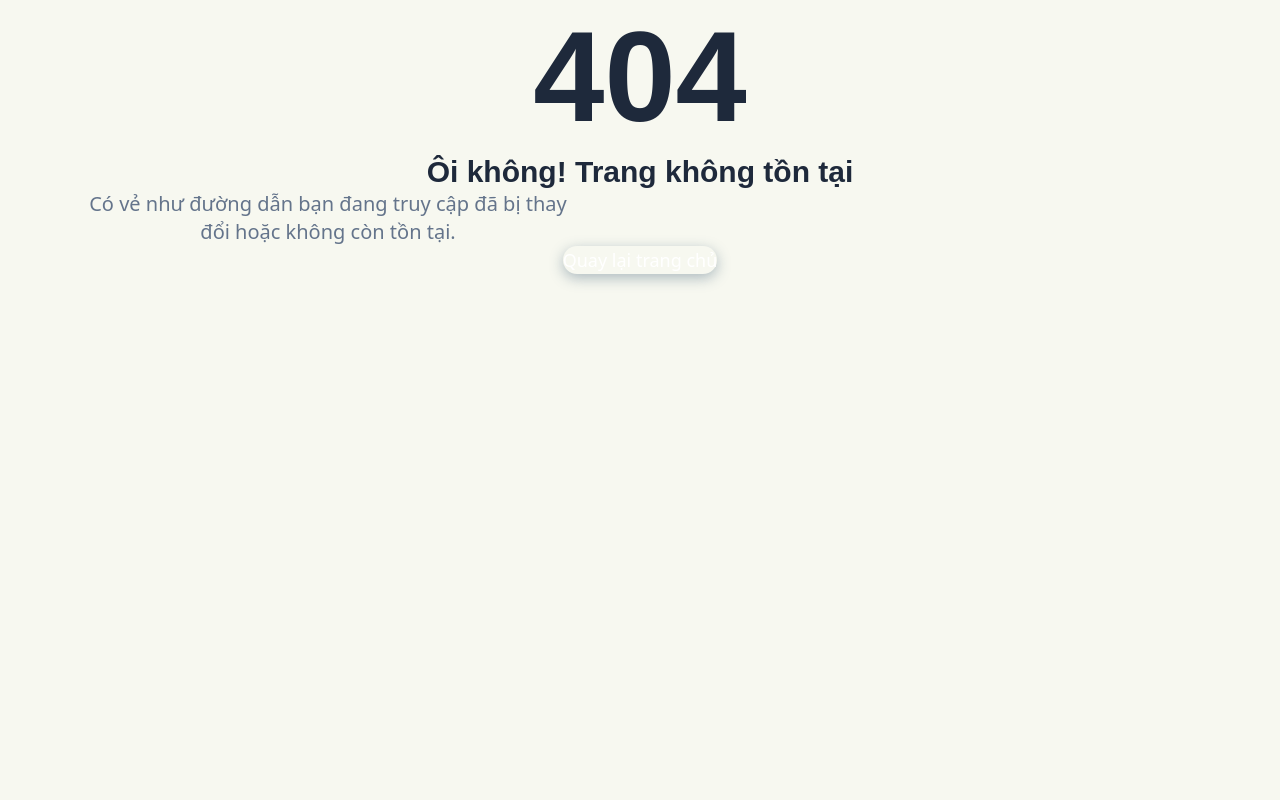
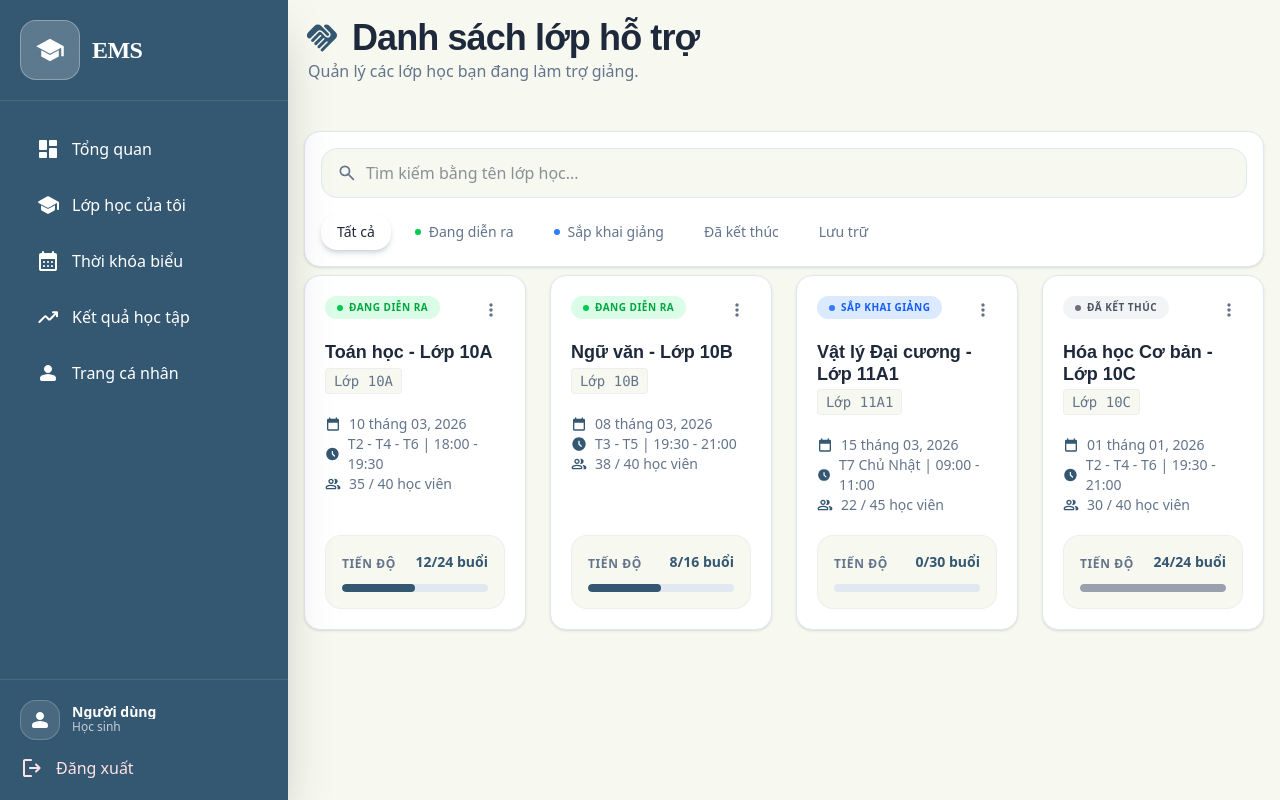
Before and after one commit to VCongNam/EMS-FE, a React (Vite) app: page /assisted-classes in a window 1280 px wide. Before the commit this address led to /404. Built offline with nearby package versions, Linux system fonts and the light colour scheme; a web font is replaced by a local one.

Commit message:
feat: Add initial dashboard pages, class management components, user role selection, and authentication state management.

```diff
--- a/src/components/dev/DevRoleSwitcher.jsx
+++ b/src/components/dev/DevRoleSwitcher.jsx
@@ -12,7 +12,7 @@ const DevRoleSwitcher = () => {
                 {[
                     { id: 'student', label: 'HS', icon: 'material-symbols:person-rounded' },
                     { id: 'teacher', label: 'GV', icon: 'material-symbols:school-rounded' },
-                    { id: 'assistant', label: 'TG', icon: 'material-symbols:handshake-rounded' }
+                    { id: 'TA', label: 'TG', icon: 'material-symbols:handshake-rounded' }
                 ].map((r) => (
                     <button
                         key={r.id}
--- a/src/features/auth/components/RoleSelector.jsx
+++ b/src/features/auth/components/RoleSelector.jsx
@@ -4,7 +4,7 @@ const RoleSelector = ({ activeRole, onRoleChange }) => {
     const roles = [
         { id: 'student', label: 'Học sinh' },
         { id: 'teacher', label: 'Giáo viên' },
-        { id: 'assistant', label: 'Trợ giảng' }
+        { id: 'TA', label: 'Trợ giảng' }
     ];
 
     return (
--- a/src/features/dashboard/components/classes/ClassCard.jsx
+++ b/src/features/dashboard/components/classes/ClassCard.jsx
@@ -15,7 +15,7 @@ const getStatusConfig = (status) => {
     }
 };
 
-const ClassCard = ({ classData, onEdit, onArchive, onUnarchive, onViewDetails }) => {
+const ClassCard = ({ classData, onEdit, onArchive, onUnarchive, onViewDetails, basePath = '/teacher/classes' }) => {
     const navigate = useNavigate();
     const statusConfig = getStatusConfig(classData.status);
     const progressPercent = classData.progress?.totalSessions > 0
@@ -41,7 +41,7 @@ const ClassCard = ({ classData, onEdit, onArchive, onUnarchive, onViewDetails })
         if (optionsRef.current && optionsRef.current.contains(e.target)) return;
 
         // Chuyển hướng tới tab Bảng tin của chi tiết lớp
-        navigate(`/teacher/classes/${classData.id}/stream`);
+        navigate(`${basePath}/${classData.id}/stream`);
     };
 
     return (
--- a/src/features/dashboard/components/classes/detail/ClassDetailLayout.jsx
+++ b/src/features/dashboard/components/classes/detail/ClassDetailLayout.jsx
@@ -8,6 +8,10 @@ const ClassDetailLayout = () => {
     const navigate = useNavigate();
     const location = useLocation();
     const [dropdownOpen, setDropdownOpen] = useState(false);
+
+    const basePath = location.pathname.startsWith('/assisted-classes')
+        ? '/assisted-classes'
+        : '/teacher/classes';
 
     const classInfo = mockClasses.find(c => c.id === classId) || {
         name: 'Lớp học không tồn tại',
@@ -32,7 +36,7 @@ const ClassDetailLayout = () => {
             {/* Nav Back Breadcrumb */}
             <div className="!mb-4 flex items-center">
                 <button
-                    onClick={() => navigate('/teacher/classes')}
+                    onClick={() => navigate(basePath)}
                     className="flex items-center !border gap-2 text-sm font-semibold text-text-muted hover:text-primary transition-colors bg-surface !px-4 !py-2 rounded-xl border border-border shadow-sm shadow-primary/5"
                 >
                     <Icon icon="material-symbols:arrow-back-rounded" className="text-lg" />
@@ -68,7 +72,7 @@ const ClassDetailLayout = () => {
                     {tabs.map((tab) => (
                         <NavLink
                             key={tab.path}
-                            to={`/teacher/classes/${classId}/${tab.path}`}
+                            to={`${basePath}/${classId}/${tab.path}`}
                             className={({ isActive }) =>
                                 `flex items-center gap-2 !px-6 !py-4 text-sm font-bold border-b-2 transition-all hover:bg-surface-hover whitespace-nowrap ${
                                     isActive
@@ -110,7 +114,7 @@ const ClassDetailLayout = () => {
                                 <button
                                     key={tab.path}
                                     onClick={() => {
-                                        navigate(`/teacher/classes/${classId}/${tab.path}`);
+                                        navigate(`${basePath}/${classId}/${tab.path}`);
                                         setDropdownOpen(false);
                                     }}
                                     className={`w-full flex items-center gap-3 !px-4 !py-3 text-sm font-semibold transition-colors ${
--- a/src/features/dashboard/pages/ProfilePage.jsx
+++ b/src/features/dashboard/pages/ProfilePage.jsx
@@ -16,7 +16,7 @@ const ProfilePage = () => {
     const roleLabels = {
         student: 'Học sinh',
         teacher: 'Giáo viên',
-        assistant: 'Trợ giảng'
+        TA: 'Trợ giảng'
     };
 
     return (
@@ -114,7 +114,7 @@ const ProfilePage = () => {
                 {/* Right Column: Detailed Sections */}
                 <div className="lg:col-span-8 space-y-6">
                     {/* General Bio Section (Visible to Teachers/Assistants) */}
-                    {(user?.role === 'teacher' || user?.role === 'assistant') && (
+                    {(user?.role === 'teacher' || user?.role === 'TA') && (
                         <div className="bg-surface !p-8 rounded-[2rem] border border-border shadow-sm">
                             <div className="flex items-center justify-between mb-8">
                                 <h3 className="text-xl font-bold text-text-main flex items-center gap-3">
@@ -216,7 +216,7 @@ const ProfilePage = () => {
                         </div>
                     )}
 
-                    {(user?.role === 'teacher' || user?.role === 'assistant') && (
+                    {(user?.role === 'teacher' || user?.role === 'TA') && (
                         <div className="bg-surface !mt-2 !p-8 rounded-[2rem] border border-border shadow-sm animate-fade-in-up">
                             <h3 className="text-xl font-bold text-text-main mb-8 flex items-center gap-3">
                                 <Icon icon="material-symbols:account-balance-wallet" className="text-2xl text-primary" /> Thông tin thanh toán
--- /dev/null
+++ b/src/features/dashboard/pages/TAClassListPage.jsx
@@ -0,0 +1,175 @@
+import React, { useState, useMemo } from 'react';
+import { Icon } from '@iconify/react';
+import Button from '../../../components/ui/Button';
+import ClassCard from '../components/classes/ClassCard';
+import ClassListFilter from '../components/classes/ClassListFilter';
+import CreateClassModal from '../components/classes/CreateClassModal';
+import ClassDetailsModal from '../components/classes/ClassDetailsModal';
+import ConfirmModal from '../../../components/ui/ConfirmModal';
+import { mockClasses } from '../data/mockClasses';
+
+const TAClassListPage = () => {
+    // Note: TA might not have 'create' permissions in reality, but keeping it as requested "copy everything"
+    const [mockClassesData, setMockClassesData] = useState(mockClasses);
+    const [searchQuery, setSearchQuery] = useState('');
+    const [filterStatus, setFilterStatus] = useState('all');
+    const [isModalOpen, setIsModalOpen] = useState(false);
+    const [selectedClass, setSelectedClass] = useState(null);
+    const [viewClass, setViewClass] = useState(null);
+    const [confirmModal, setConfirmModal] = useState({ isOpen: false, type: '', classId: null });
+
+    const handleOpenCreateModal = () => {
+        setSelectedClass(null);
+        setIsModalOpen(true);
+    };
+
+    const handleOpenEditModal = (classData) => {
+        setSelectedClass(classData);
+        setIsModalOpen(true);
+    };
+
+    const handleOpenViewModal = (classData) => {
+        setViewClass(classData);
+    };
+
+    const handleSaveClass = (formData) => {
+        if (selectedClass) {
+            console.log('Update class', selectedClass.id, formData);
+        } else {
+            console.log('Create new class', formData);
+        }
+        setIsModalOpen(false);
+    };
+
+    const openConfirmArchive = (classId) => {
+        setConfirmModal({ isOpen: true, type: 'archive', classId });
+    };
+
+    const openConfirmUnarchive = (classId) => {
+        setConfirmModal({ isOpen: true, type: 'unarchive', classId });
+    };
+
+    const handleConfirmAction = () => {
+        if (confirmModal.type === 'archive') {
+            setMockClassesData(prev => prev.map(cls =>
+                cls.id === confirmModal.classId ? { ...cls, status: 'archived' } : cls
+            ));
+        } else if (confirmModal.type === 'unarchive') {
+            setMockClassesData(prev => prev.map(cls =>
+                cls.id === confirmModal.classId ? { ...cls, status: 'ongoing' } : cls // Mặc định mở lại về ongoing
+            ));
+        }
+        setConfirmModal({ isOpen: false, type: '', classId: null });
+    };
+
+    const closeConfirmModal = () => {
+        setConfirmModal({ isOpen: false, type: '', classId: null });
+    };
+
+    // Filter logic
+    const filteredClasses = useMemo(() => {
+        return mockClassesData.filter(cls => {
+            const matchesSearch = cls.name.toLowerCase().includes(searchQuery.toLowerCase()) ||
+                cls.code.toLowerCase().includes(searchQuery.toLowerCase());
+
+            const matchesFilter = filterStatus === 'all' ? cls.status !== 'archived' : cls.status === filterStatus;
+
+            return matchesSearch && matchesFilter;
+        });
+    }, [searchQuery, filterStatus, mockClassesData]);
+
+    return (
+        <>
+        <div className="w-full mx-auto animate-fade-in">
+            {/* Header Section */}
+            <div className="flex flex-col sm:flex-row sm:items-end justify-between gap-6 !mb-12">
+                <div className="space-y-2">
+                    <h1 className="text-3xl sm:text-4xl font-extrabold text-text-main font-['Outfit'] tracking-tight flex items-center gap-3">
+                        <Icon icon="material-symbols:handshake-rounded" className="text-primary" />
+                        Danh sách lớp hỗ trợ
+                    </h1>
+                    <p className="text-text-muted font-medium !ml-1">
+                        Quản lý các lớp học bạn đang làm trợ giảng.
+                    </p>
+                </div>
+
+
+            </div>
+
+            {/* Filter Section */}
+            <div className="!my-2">
+                <ClassListFilter
+                    searchQuery={searchQuery}
+                    onSearchChange={setSearchQuery}
+                    filterStatus={filterStatus}
+                    onFilterChange={setFilterStatus}
+                />
+            </div>
+
+            {/* Class Grid */}
+            {filteredClasses.length > 0 ? (
+                <div className="grid grid-cols-1 md:grid-cols-2 lg:grid-cols-3 xl:grid-cols-4 gap-6 animate-fade-in-up">
+                    {filteredClasses.map((cls) => (
+                        <ClassCard
+                            key={cls.id}
+                            classData={cls}
+                            onEdit={() => handleOpenEditModal(cls)}
+                            onViewDetails={() => handleOpenViewModal(cls)}
+                            onArchive={() => openConfirmArchive(cls.id)}
+                            onUnarchive={() => openConfirmUnarchive(cls.id)}
+                            basePath="/assisted-classes"
+                        />
+                    ))}
+                </div>
+            ) : (
+                <div className="bg-surface rounded-2xl border border-border !p-12 flex flex-col items-center justify-center text-center shadow-sm min-h-[300px]">
+                    <div className="w-24 h-24 bg-primary/10 rounded-full flex items-center justify-center !mb-6">
+                        <Icon icon="material-symbols:search-off-rounded" className="text-5xl text-primary" />
+                    </div>
+                    <h3 className="text-xl font-bold text-text-main !mb-2">Không tìm thấy lớp học nào</h3>
+                    <p className="text-text-muted max-w-md !mb-6">
+                        Thử thay đổi từ khóa tìm kiếm hoặc bỏ chọn các bộ lọc để xem toàn bộ danh sách lớp học hỗ trợ của bạn.
+                    </p>
+                    <Button
+                        variant="outline"
+                        onClick={() => {
+                            setSearchQuery('');
+                            setFilterStatus('all');
+                        }}
+                        className='!px-6 !py-2 !border'
+                    >
+                        Xóa bộ lọc
+                    </Button>
+                </div>
+            )}
+        </div>
+
+        <CreateClassModal
+            isOpen={isModalOpen}
+            onClose={() => setIsModalOpen(false)}
+            initialData={selectedClass}
+            onSubmit={handleSaveClass}
+        />
+
+        <ClassDetailsModal
+            isOpen={!!viewClass}
+            onClose={() => setViewClass(null)}
+            classData={viewClass}
+            onEdit={(cls) => handleOpenEditModal(cls)}
+        />
+
+        <ConfirmModal
+            isOpen={confirmModal.isOpen}
+            onClose={closeConfirmModal}
+            onConfirm={handleConfirmAction}
+            title={confirmModal.type === 'archive' ? 'Xác nhận lưu trữ lớp học' : 'Xác nhận mở lại lớp học'}
+            message={confirmModal.type === 'archive' ? 'Bạn có chắc chắn muốn lưu trữ lớp học này không?' : 'Bạn có chắc chắn muốn mở lại lớp học này không?'}
+            confirmText="Đồng ý"
+            cancelText="Hủy"
+            type={confirmModal.type === 'archive' ? 'warning' : 'info'}
+        />
+    </>
+    );
+};
+
+export default TAClassListPage;
--- a/src/features/dashboard/pages/UserAuthorizationPage.jsx
+++ b/src/features/dashboard/pages/UserAuthorizationPage.jsx
@@ -9,7 +9,7 @@ const UserAuthorizationPage = () => {
     const users = [
         { id: 'ADM001', name: 'Admin Tổng', email: 'admin@ems.edu.vn', role: 'admin', status: 'Active' },
         { id: 'TCH001', name: 'Giáo viên Toán', email: 'math@ems.edu.vn', role: 'teacher', status: 'Active' },
-        { id: 'TA001', name: 'Lê Thảo Nhi', email: 'nhi@ta.edu.vn', role: 'assistant', status: 'Active' },
+        { id: 'TA001', name: 'Lê Thảo Nhi', email: 'nhi@ta.edu.vn', role: 'TA', status: 'Active' },
         { id: 'STU001', name: 'Nguyễn Văn A', email: 'studentA@ems.edu.vn', role: 'student', status: 'Inactive' },
     ];
 
@@ -17,7 +17,7 @@ const UserAuthorizationPage = () => {
         const roles = {
             admin: { label: 'Admin', color: 'bg-red-100 text-red-700' },
             teacher: { label: 'Giáo viên', color: 'bg-blue-100 text-blue-700' },
-            assistant: { label: 'Trợ giảng', color: 'bg-purple-100 text-purple-700' },
+            TA: { label: 'Trợ giảng', color: 'bg-purple-100 text-purple-700' },
             student: { label: 'Học sinh', color: 'bg-green-100 text-green-700' },
         };
         const mapped = roles[role] || { label: 'Unknown', color: 'bg-gray-100 text-gray-700' };
@@ -48,7 +48,7 @@ const UserAuthorizationPage = () => {
                         <option value="all">Tất cả nhóm quyền</option>
                         <option value="admin">Admin</option>
                         <option value="teacher">Giáo viên</option>
-                        <option value="assistant">Trợ giảng</option>
+                        <option value="TA">Trợ giảng</option>
                         <option value="student">Học sinh</option>
                     </select>
                     <div className="relative flex-1 sm:w-64">
@@ -114,7 +114,7 @@ const UserAuthorizationPage = () => {
                                             <option value="" disabled>Chuyển quyền...</option>
                                             <option value="admin">Cấp quyền Admin</option>
                                             <option value="teacher">Cấp quyền Giáo viên</option>
-                                            <option value="assistant">Cấp quyền Trợ giảng</option>
+                                            <option value="TA">Cấp quyền Trợ giảng</option>
                                             <option value="student">Cấp quyền Học sinh</option>
                                         </select>
                                     </td>
--- a/src/features/student-management/pages/StudentManagementPage.jsx
+++ b/src/features/student-management/pages/StudentManagementPage.jsx
@@ -71,9 +71,9 @@ const StudentManagementPage = () => {
                 <Button
 
                     onClick={() => setIsCreateModalOpen(true)}
-                    className="w-full md:w-auto whitespace-nowrap shadow-primary/30 shadow-lg !py-3 !px-6"
+                    className="!bg-primary w-full md:w-auto whitespace-nowrap shadow-primary/30 shadow-lg !py-3 !px-6"
                 >
-                    <Icon icon="solar:user-plus-bold-duotone" className="text-xl !mr-2 !text-primary" />
+                    <Icon icon="solar:user-plus-bold-duotone" className="text-xl !mr-2" />
                     Thêm học sinh mới
                 </Button>
             </div>
--- a/src/layouts/components/SideMenu.jsx
+++ b/src/layouts/components/SideMenu.jsx
@@ -25,7 +25,7 @@ const SideMenu = ({ isOpen, onClose }) => {
             { name: 'Quản lý Lịch học', path: '/schedule-management', icon: 'solar:calendar-add-bold-duotone' },
             { name: 'Trang cá nhân', path: '/profile', icon: 'material-symbols:person-rounded' },
         ],
-        assistant: [
+        TA: [
             { name: 'Tổng quan', path: '/dashboard', icon: 'material-symbols:dashboard-rounded' },
             { name: 'Lớp hỗ trợ', path: '/assisted-classes', icon: 'material-symbols:handshake-rounded' },
             { name: 'Danh sách học sinh', path: '/students', icon: 'material-symbols:group-rounded' },
@@ -97,7 +97,7 @@ const SideMenu = ({ isOpen, onClose }) => {
                         <div className="flex-1 min-w-0">
                             <p className="text-sm font-bold text-white leading-none truncate">{user?.fullName || 'Người dùng'}</p>
                             <p className="text-xs text-white/70 mt-1 truncate">
-                                {role === 'student' ? 'Học sinh' : role === 'teacher' ? 'Giáo viên' : role === 'assistant' ? 'Trợ giảng' : 'Thành viên'}
+                                {role === 'student' ? 'Học sinh' : role === 'teacher' ? 'Giáo viên' : role === 'TA' ? 'Trợ giảng' : 'Thành viên'}
                             </p>
                         </div>
                     </div>
--- a/src/routes/AppRoutes.jsx
+++ b/src/routes/AppRoutes.jsx
@@ -16,6 +16,7 @@ import AdminLoginPage from '../features/auth/pages/AdminLoginPage';
 import DashboardPage from '../features/dashboard/pages/DashboardPage';
 import ProfilePage from '../features/dashboard/pages/ProfilePage';
 import TeacherClassListPage from '../features/dashboard/pages/TeacherClassListPage';
+import TAClassListPage from '../features/dashboard/pages/TAClassListPage';
 import ClassDetailLayout from '../features/dashboard/components/classes/detail/ClassDetailLayout';
 import ClassStreamPage from '../features/dashboard/components/classes/detail/ClassStreamPage';
 import ClassworkPage from '../features/dashboard/components/classes/detail/ClassworkPage';
@@ -84,6 +85,17 @@ export const AppRoutes = () => {
                                   <Route path="schedule" element={<ClassSchedulePage />} />
                               </Route>
 
+                              {/* TA Classes */}
+                              <Route path="assisted-classes" element={<TAClassListPage />} />
+                              <Route path="assisted-classes/:classId" element={<ClassDetailLayout />}>
+                                  <Route index element={<Navigate to="stream" replace />} />
+                                  <Route path="stream" element={<ClassStreamPage />} />
+                                  <Route path="classwork" element={<ClassworkPage />} />
+                                  <Route path="people" element={<ClassPeoplePage />} />
+                                  <Route path="grades" element={<ClassGradesPage />} />
+                                  <Route path="schedule" element={<ClassSchedulePage />} />
+                              </Route>
+
                               {/* Student Management */}
                               <Route path="students" element={<StudentManagementPage />} />
 
--- a/src/store/authStore.js
+++ b/src/store/authStore.js
@@ -17,7 +17,7 @@ const useAuthStore = create(
 
                         let role = "student";
                         if (rawRole === "Teacher") role = "teacher";
-                        else if (rawRole === "Assistant") role = "assistant";
+                        else if (rawRole === "TA" || rawRole === "Assistant") role = "TA";
 
                         const userData = {
                             id: loginResponse.accountId,
```
